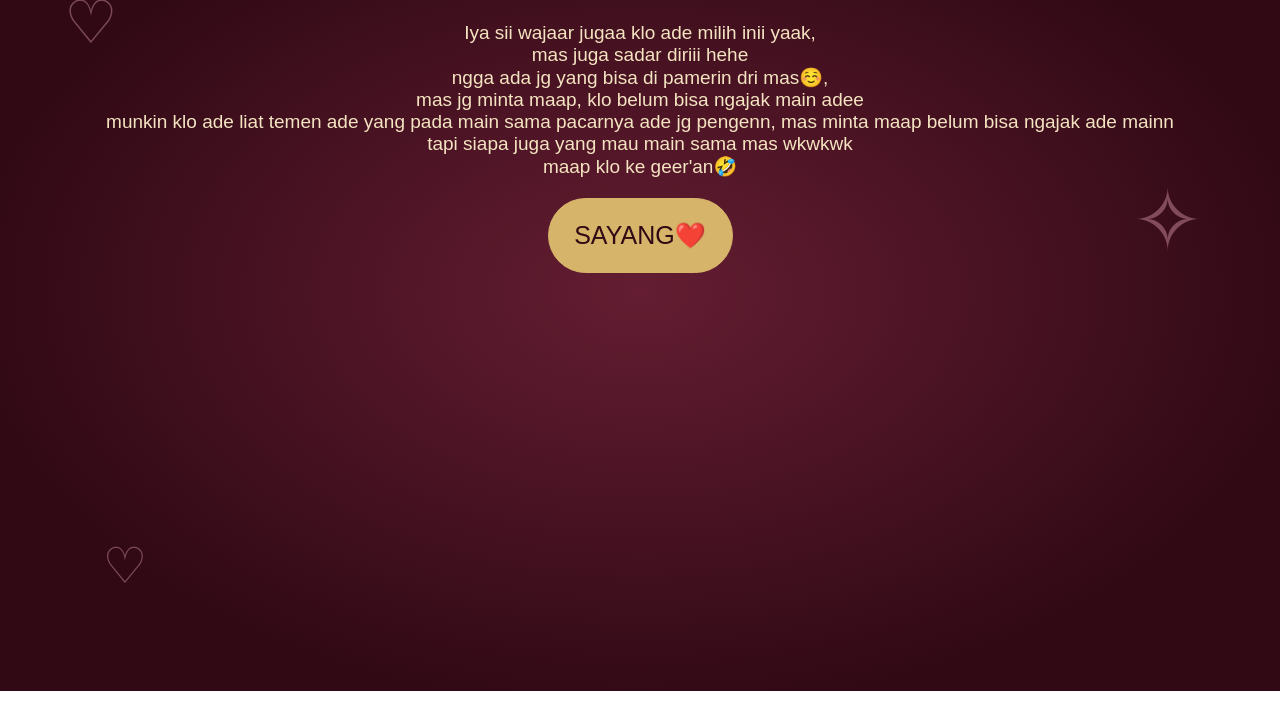
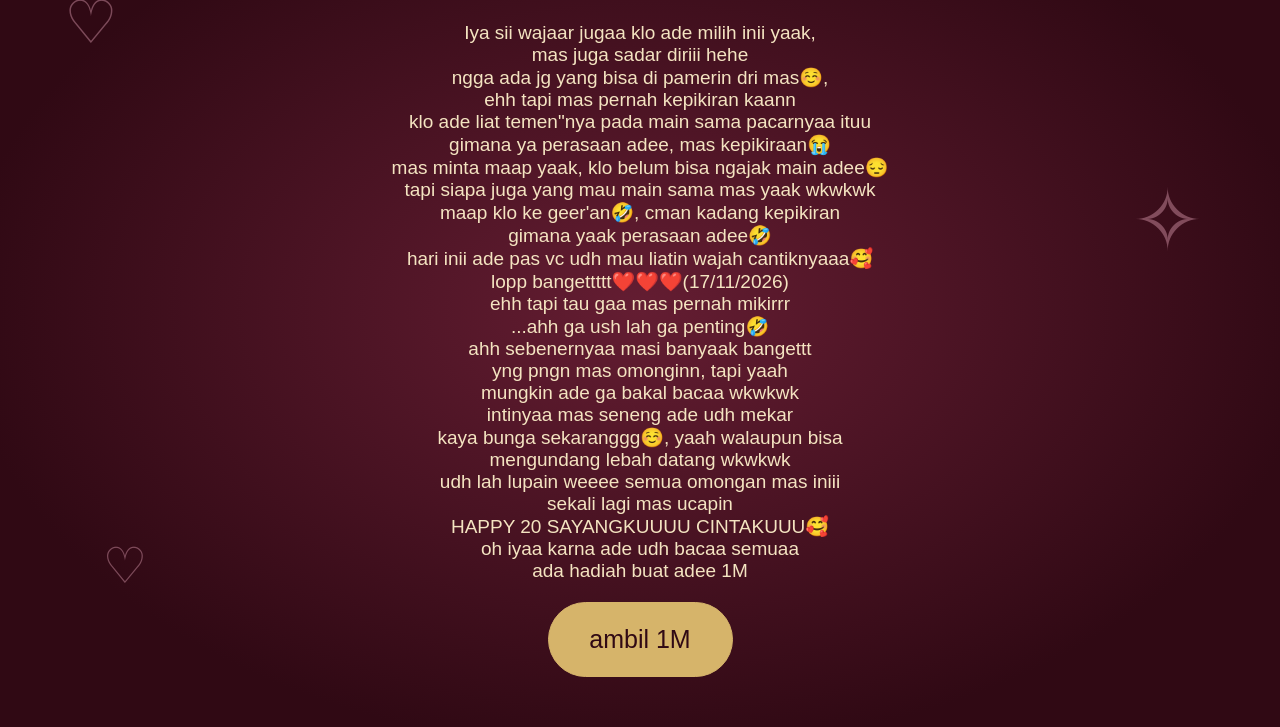
Before and after one commit to ikhwanmaarif21-lab/Happy-birthday-sayangg, a plain HTML site: page Tentang.html in a window 1280 px wide. Both pictures are taken after a click on the button "NGGA!!!". Shown: the part 109-836 px from the top of the page. Before the commit the page ends 800 px from the top, so only its background shows below. Drawn offline with Linux system fonts and the light colour scheme.

Commit message:
Update Tentang.html

```diff
--- a/Tentang.html
+++ b/Tentang.html
@@ -242,13 +242,32 @@ body {
     Iya sii wajaar jugaa klo ade milih inii yaak,<br>
     mas juga sadar diriii hehe<br>
     ngga ada jg yang bisa di pamerin dri mas☺️,<br>
-    mas jg minta maap, klo belum bisa ngajak main adee<br>
-    munkin klo ade liat temen ade yang pada main sama pacarnya ade jg pengenn,
-    mas minta maap belum bisa ngajak ade mainn<br>
-    tapi siapa juga yang mau main sama mas wkwkwk<br>
-    maap klo ke geer'an🤣<br>
+    ehh tapi mas pernah kepikiran kaann<br>
+    klo ade liat temen"nya pada main sama pacarnyaa ituu<br>
+    gimana ya perasaan adee, mas kepikiraan😭<br>
+    mas minta maap yaak, klo belum bisa ngajak main adee😔<br>
+    tapi siapa juga yang mau main sama mas yaak wkwkwk<br>
+    maap klo ke geer'an🤣, cman kadang kepikiran<br>
+    gimana yaak perasaan adee🤣<br>
+    hari inii ade pas vc udh mau liatin wajah cantiknyaaa🥰<br>
+    lopp bangettttt❤️❤️❤️(17/11/2026)
      </p>
-
+    <p style="font-size: 19px;
+    font-family: Montserrat, sans-serif;">
+    ehh tapi tau gaa mas pernah mikirrr<br>
+    ...ahh ga ush lah ga penting🤣<br>
+    ahh sebenernyaa masi banyaak bangettt<br>
+    yng pngn mas omonginn, tapi yaah<br>
+    mungkin ade ga bakal bacaa wkwkwk<br>
+    intinyaa mas seneng ade udh mekar<br>
+    kaya bunga sekaranggg☺️, yaah walaupun bisa<br>
+    mengundang lebah datang wkwkwk<br>
+    udh lah lupain weeee semua omongan mas iniii<br>
+    sekali lagi mas ucapin<br>
+    HAPPY 20 SAYANGKUUUU CINTAKUUU🥰<br>
+    oh iyaa karna ade udh bacaa semuaa<br>
+    ada hadiah buat adee 1M
+     </p>
 <button
   id="next"
   style="
@@ -267,22 +286,21 @@ body {
     margin-top: 20px;
   "
 >
-  SAYANG❤️
+  ambil 1M
 </button>
 </div>
 
     <div id="page3" style="display:none">
 
-  <h2>YEAYYY ❤️</h2>
+  <h2>MAKASIIIHHH🤣🤣🤣</h2>
 
   <p style="font-size: 21px;
     font-family: Montserrat, sans-serif;">
-    Mas tahu ade sayang mas juga.
-    Terima kasih sudah memilih mas. ❤️
+    loppp yuuu sekebonn❤️❤️❤️
 
   </p>
       <a href="surprise.html" class="back-button">
-♡ BACK TO OUR STORY
+♡ kembalii
 </a>
 
 </div>
```
